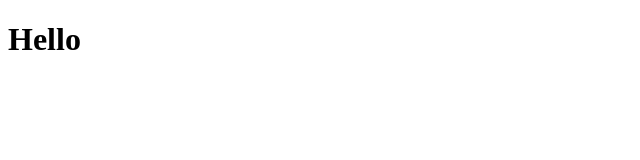
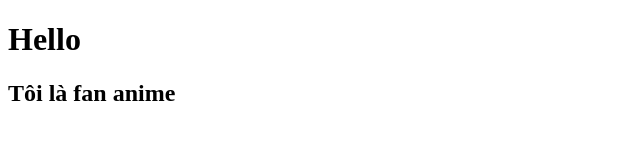
Before and after one commit to Nguyen-ngoc-minh-anh/anhnnm0001, a plain HTML site: page index.html in a window 1280 px wide. Shown: the whole page, without its empty margins (0-640 px from the left). Drawn offline with Linux system fonts and the light colour scheme.

Commit message:
Update index.html

```diff
--- a/index.html
+++ b/index.html
@@ -8,6 +8,7 @@
 <body>
     <div>
         <h1>Hello</h1>
+        <h2>Tôi là fan anime</h2>
     </div>
 </body>
 </html>
```
